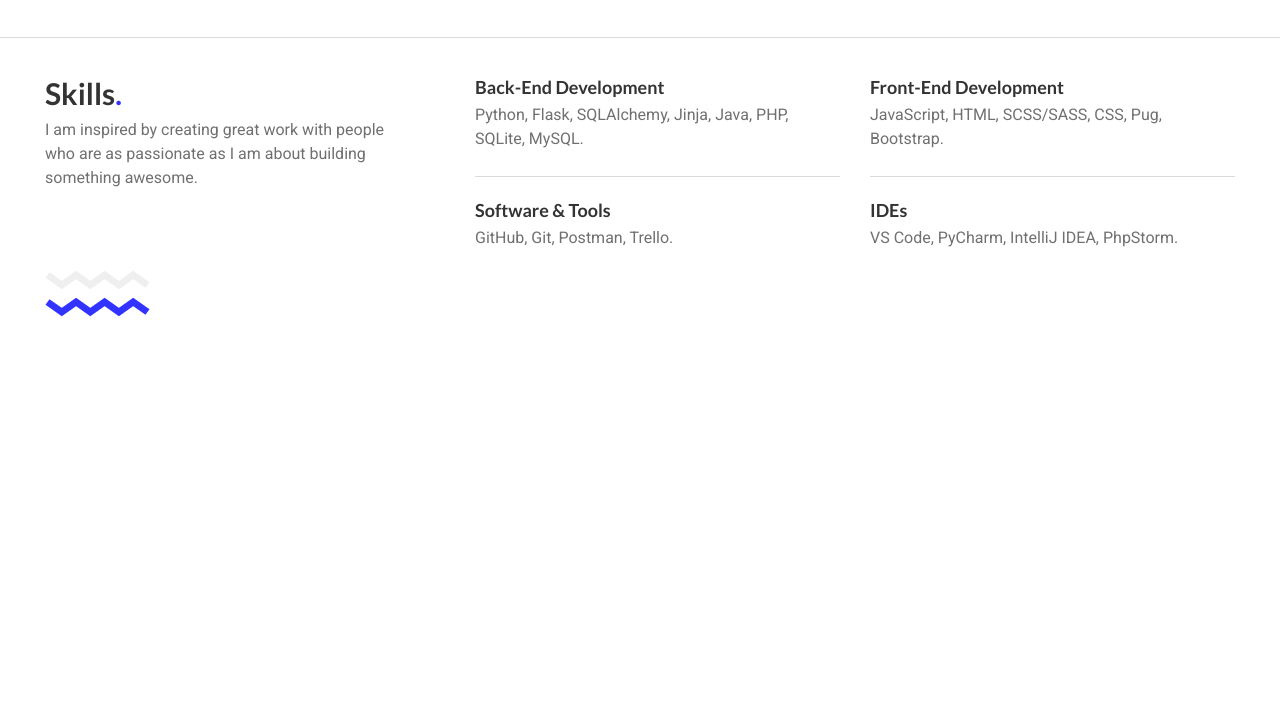
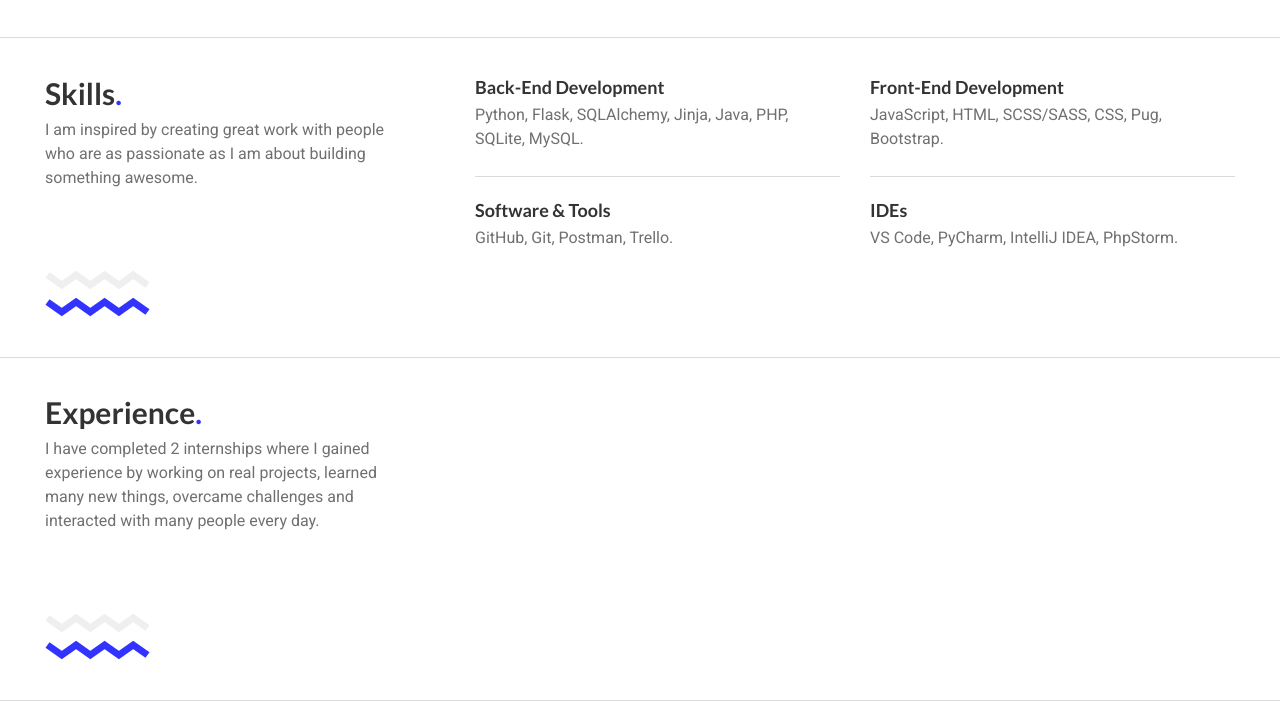
Before and after one commit to gigaamiridze/Resume, a website: page index.html in a window 1280 px wide. Shown: the part 447-1148 px from the top of the page. Before the commit the page ends 804 px from the top, so only its background shows below. Drawn offline with Linux system fonts and the light colour scheme.

Commit message:
Added experience section left side content

```diff
--- a/index.html
+++ b/index.html
@@ -137,5 +137,38 @@
       </div>
     </section>
     <div class="divider-line"></div>
+    <section id="experience">
+      <div class="container">
+        <div class="info-block">
+          <div class="left-side">
+            <h2>experience<span class="blue-point">.</span></h2>
+            <p>
+              I have completed 2 internships where I gained experience by working on real projects,
+              learned many new things, overcame challenges and interacted with many people every day.
+            </p>
+            <div class="svg-box">
+              <svg xmlns="http://www.w3.org/2000/svg" xmlns:xlink="http://www.w3.org/1999/xlink" version="1.1" x="0px" y="0px" viewBox="0 0 105 20" xml:space="preserve">
+                <g>
+                  <rect class="st0"></rect>
+                  <g>
+                    <polyline class="st1" points="2.5,5 16.8,15 31.1,5 45.3,15 59.6,5 73.9,15 88.2,5 102.5,15"></polyline>
+                  </g>
+                </g>
+              </svg>
+              <svg xmlns="http://www.w3.org/2000/svg" xmlns:xlink="http://www.w3.org/1999/xlink" version="1.1" x="0px" y="0px" viewBox="0 0 105 20" xml:space="preserve">
+                <g>
+                  <rect class="st0"></rect>
+                  <g>
+                    <polyline class="st1 blue-stroke" points="2.5,5 16.8,15 31.1,5 45.3,15 59.6,5 73.9,15 88.2,5 102.5,15"></polyline>
+                  </g>
+                </g>
+              </svg>
+            </div>
+          </div>
+          <div class="right-side"></div>
+        </div>
+      </div>
+    </section>
+    <div class="divider-line"></div>
   </body>
 </html>
--- a/scss/main/_skills.scss
+++ b/scss/main/_skills.scss
@@ -1,6 +1,9 @@
 #skills {
   .info-block {
     align-items: flex-start;
+  }
+}
+
 .left-side {
   max-width: 370px;
   width: 100%;
@@ -24,6 +27,7 @@
     }
   }
 }
+
 .right-side {
   .horizontal-block {
     display: flex;
@@ -50,5 +54,3 @@
     }
   }
 }
-  }
-}
```
Also changed, not shown: css/global.css. Lines whose indentation alone changed are shown as unchanged.
